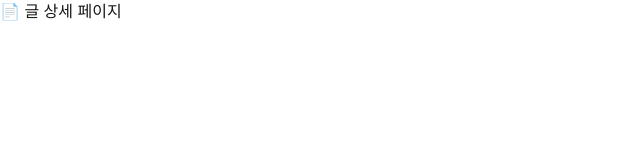
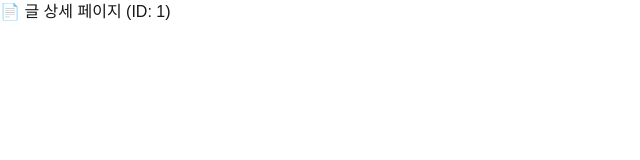
Before and after one commit to yullivan/blog-front, a Next.js app: page /posts/1 in a window 1280 px wide. Shown: the top 160 px of the page, without its empty margins (0-640 px from the left). Built offline with nearby package versions, Linux system fonts and the light colour scheme.

Commit message:
feat: URL의 글 ID 값을 글 상세 페이지 컴포넌트에서 다루기

```diff
--- a/src/app/posts/[postId]/page.tsx
+++ b/src/app/posts/[postId]/page.tsx
@@ -1,7 +1,12 @@
-export default function Post() {
+export default async function Post({
+  params,
+}: {
+  params: Promise<{ postId: string }>;
+}) {
+  const { postId } = await params;
   return (
     <div>
-      <div>📄 글 상세 페이지</div>
+      <div>📄 글 상세 페이지 (ID: {postId})</div>
     </div>
   );
 }
```
